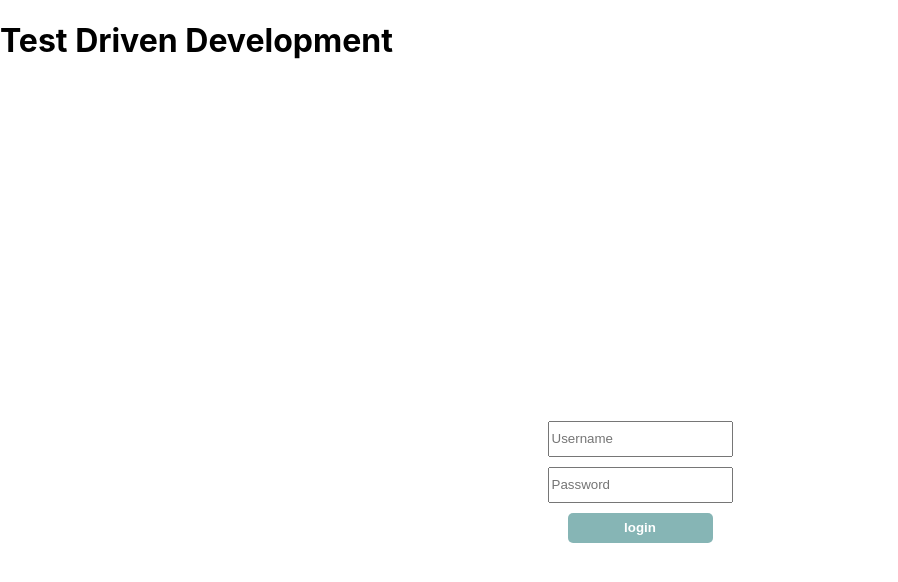
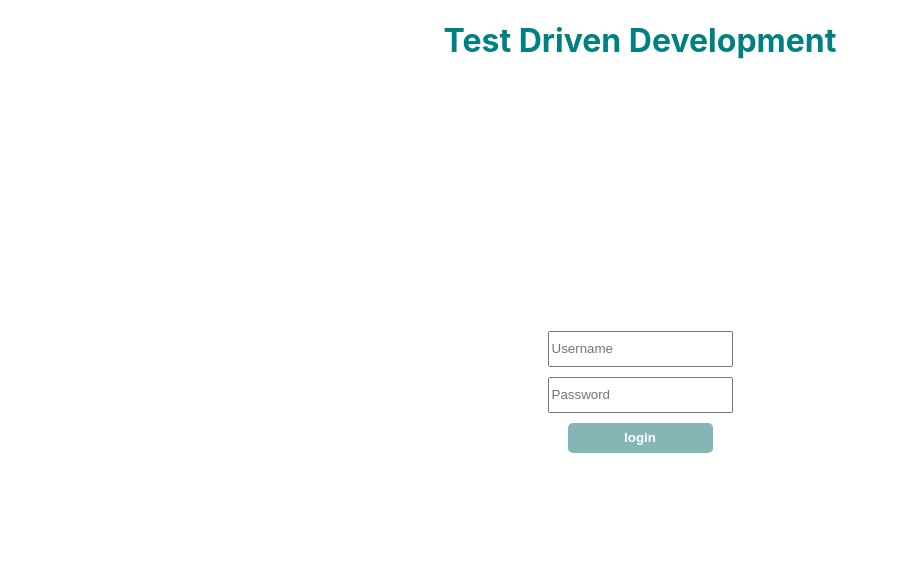
Before and after one commit to priyak1203/react-testing-intro, a React (Create React App) app: page / in a window 1280 px wide. Shown: the top 582 px of the page, without its empty margins (0-898 px from the left). Built offline with nearby package versions, Linux system fonts and the light colour scheme.

Commit message:
error message not visible

```diff
--- a/src/App.js
+++ b/src/App.js
@@ -2,7 +2,7 @@ import Login from './components/Login';
 
 function App() {
   return (
-    <div>
+    <div className="App">
       <h1>Test Driven Development</h1>
       <Login />
     </div>
--- a/src/components/Login.jsx
+++ b/src/components/Login.jsx
@@ -1,12 +1,19 @@
-import React from 'react';
+import React, { useState } from 'react';
 
 const Login = () => {
+  const [error, setError] = useState(false);
   return (
     <div className="container">
       <form>
         <input type="text" placeholder="Username" />
         <input type="password" placeholder="Password" />
         <button disabled={true}>login</button>
+        <span
+          data-testid="error"
+          style={{ visibility: error ? 'visible' : 'hidden' }}
+        >
+          Something went wrong!
+        </span>
       </form>
     </div>
   );
--- a/src/index.css
+++ b/src/index.css
@@ -12,8 +12,15 @@ code {
     monospace;
 }
 
+.App {
+  text-align: center;
+}
+
+.App h1 {
+  color: teal;
+}
 .container {
-  height: 100vh;
+  height: 80vh;
   display: flex;
   flex-direction: column;
   align-items: center;
@@ -47,3 +54,7 @@ button:disabled {
   background-color: rgba(2, 100, 100, 0.474);
   cursor: not-allowed;
 }
+
+span {
+  color: red;
+}
```
Also changed, not shown: 1 other file (tests, documents, lock files or other folders).
